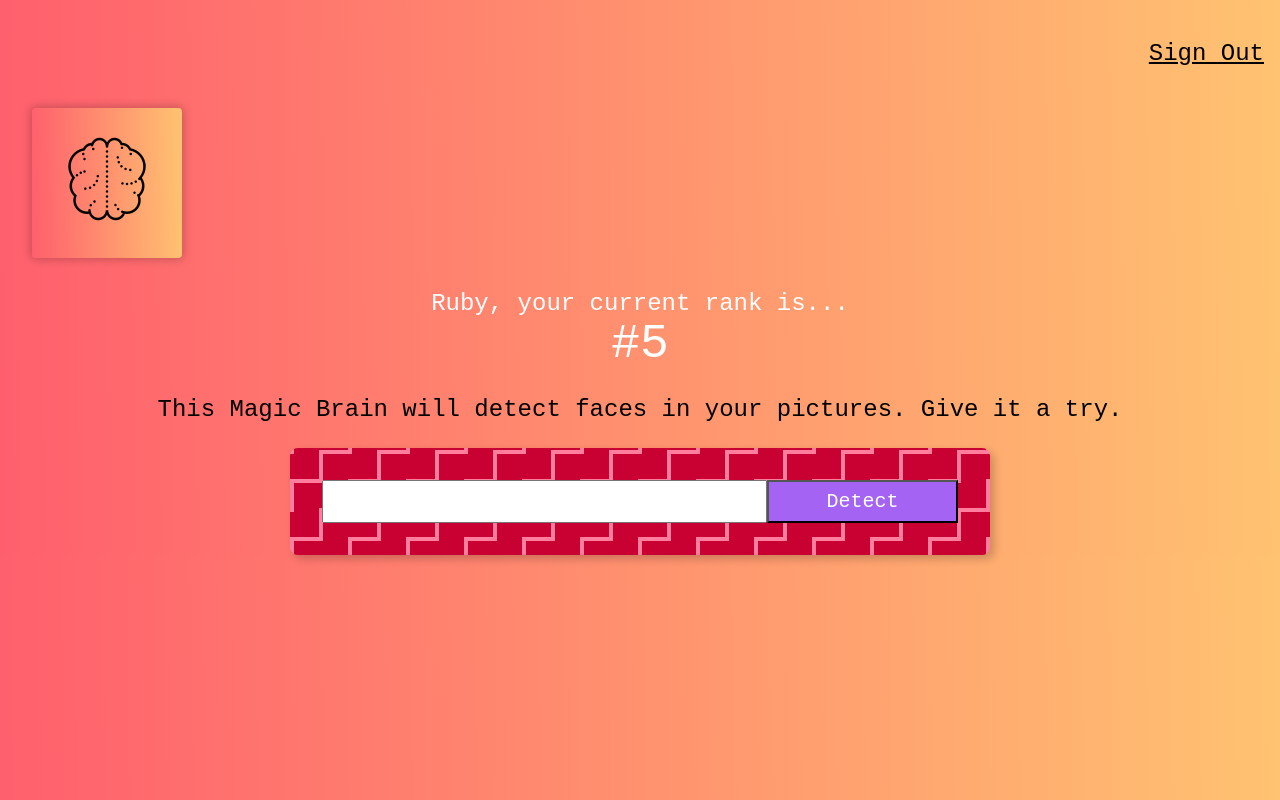
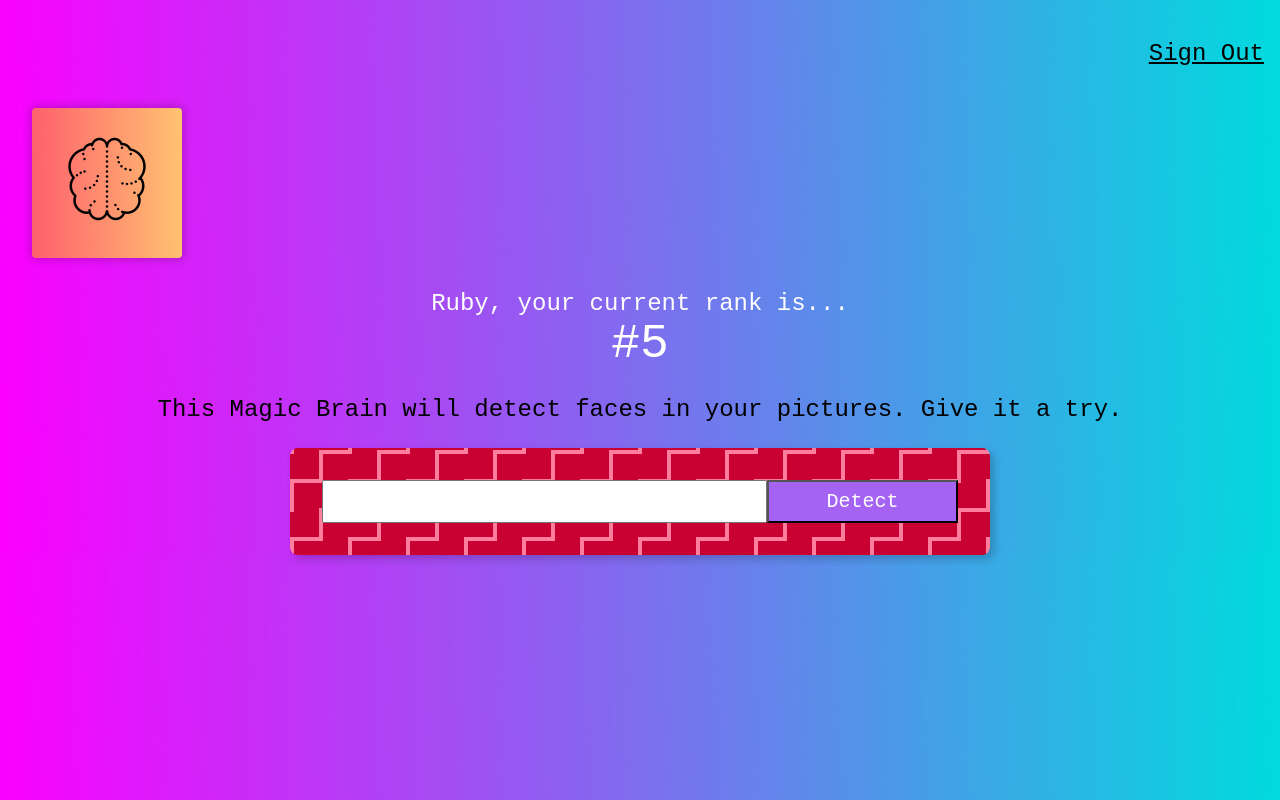
Before and after one commit to rubydevi/facerecognitionbrain, a React (Create React App) app: page / in a window 1280 px wide. Built offline with nearby package versions, Linux system fonts and the light colour scheme.

Commit message:
Update background gradient in index.css

```diff
--- a/src/index.css
+++ b/src/index.css
@@ -2,7 +2,7 @@
   margin: 0;
   padding: 0;
   font-family: 'Courier New', Courier, monospace;
-  background: linear-gradient(89deg, #ff5f6d 0%, #ffc371 100%);
+  background: linear-gradient(89deg, #fc00ff 0%, #00dbde 100%);
 }
 
 button {
```
